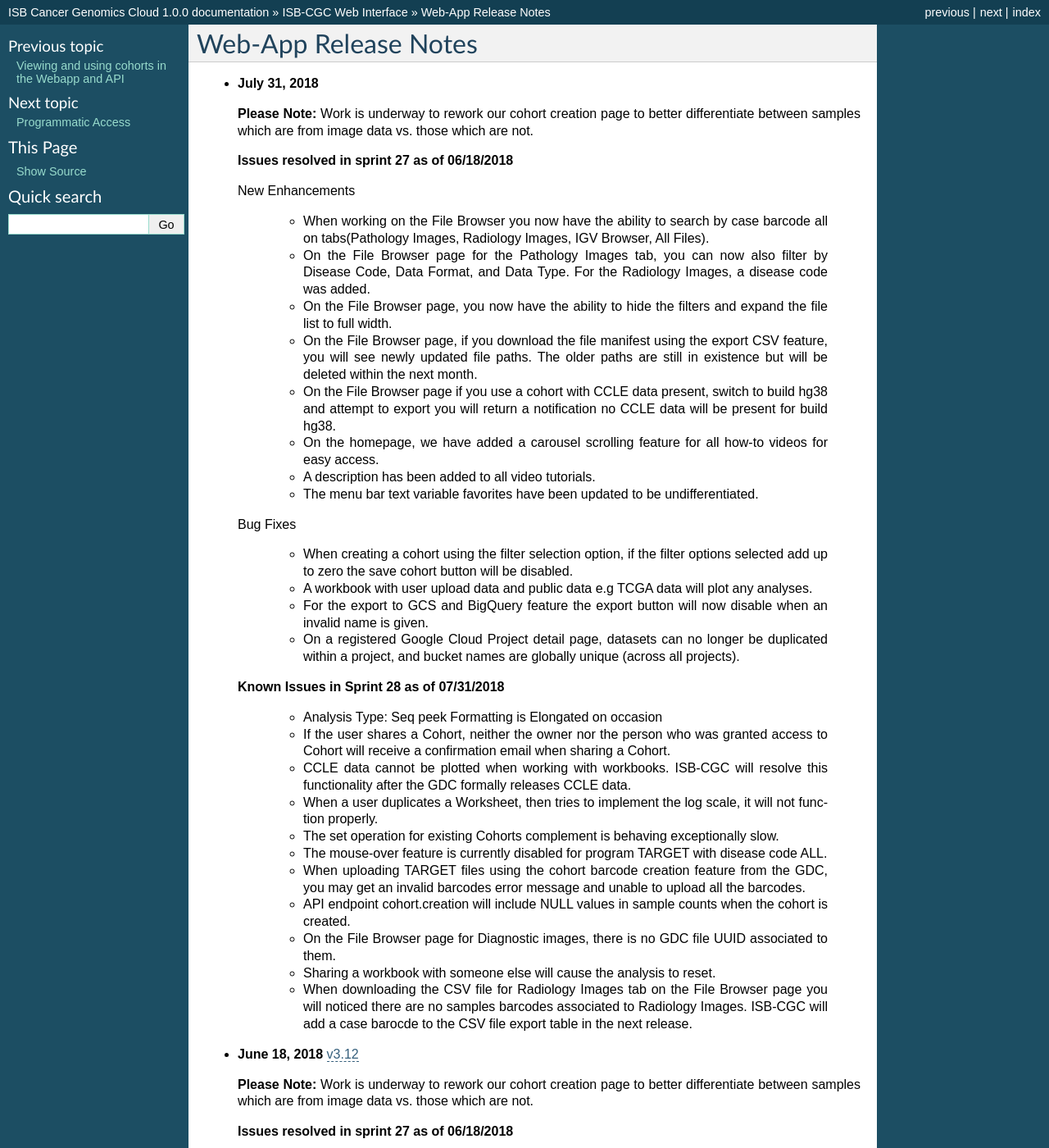
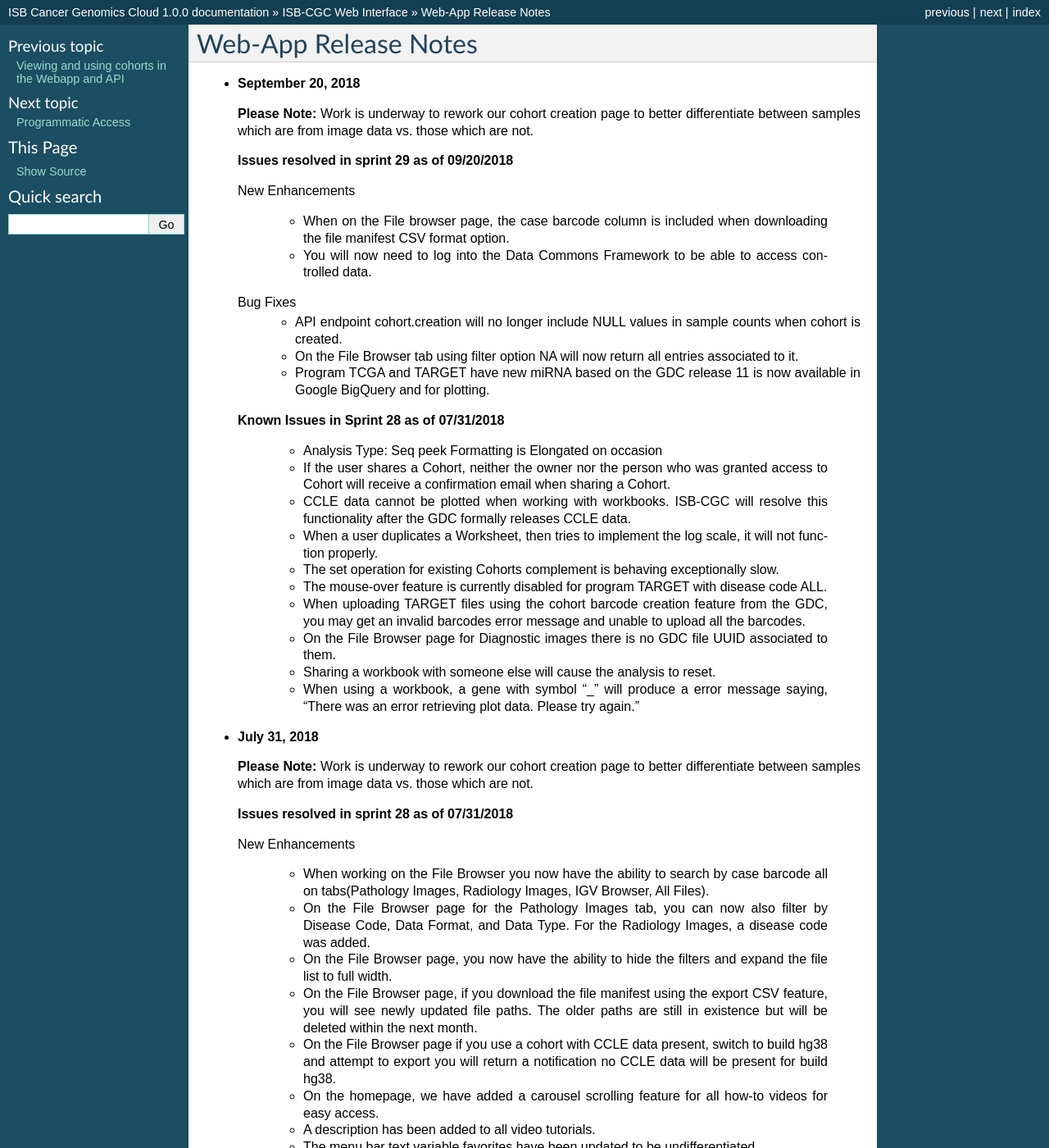
Before and after one commit to isb-cgc/readthedocs, a Sphinx documentation site: the page built from docs/source/sections/webapp/releases.rst, in a window 1280 px wide and 1400 px high. Shown: the whole window at 82% size. Built offline with Sphinx 7.4.7, drawn with Linux system fonts in a browser that asks for light colours; pages that are not in the unit, such as notebooks, are missing from menus.

Commit message:
release notes for sprint 29 added

```diff
--- a/docs/source/sections/webapp/releases.rst
+++ b/docs/source/sections/webapp/releases.rst
@@ -1,13 +1,43 @@
 *********************
 Web-App Release Notes
 *********************
+
+
+* **September 20, 2018**
+
+  **Please Note:** Work is underway to rework our cohort creation page to better differentiate between samples which are from image data vs. those which are not.
+
+  **Issues resolved in sprint 29 as of 09/20/2018**
+
+  New Enhancements
+
+   - When on the File browser page, the case barcode column is included when downloading the file manifest CSV format option.
+   - You will now need to log into the Data Commons Framework to be able to access controlled data.
+
+  Bug Fixes
+   - API endpoint cohort.creation will no longer include NULL values in sample counts when cohort is created.
+   - On the File Browser tab using filter option NA will now return all entries associated to it.
+   - Program TCGA and TARGET have new miRNA based on the GDC release 11 is now available in Google BigQuery and for plotting.
+
+  **Known Issues in Sprint 28 as of 07/31/2018**
+
+   - Analysis Type: Seq peek Formatting is Elongated on occasion
+   - If the user shares a Cohort, neither the owner nor the person who was granted access to Cohort will receive a confirmation email when sharing a Cohort.
+   - CCLE data cannot be plotted when working with workbooks.  ISB-CGC will resolve this functionality after the GDC formally releases CCLE data.
+   - When a user duplicates a Worksheet, then tries to implement the log scale, it will not function properly.
+   - The set operation for existing Cohorts complement is behaving exceptionally slow.
+   - The mouse-over feature is currently disabled for program TARGET with disease code ALL.
+   - When uploading TARGET files using the cohort barcode creation feature from the GDC, you may get an invalid barcodes error message and unable to upload all the barcodes.
+   - On the File Browser page for Diagnostic images there is no GDC file UUID associated to them.
+   - Sharing a workbook with someone else will cause the analysis to reset.
+   - When using a workbook, a gene with symbol “_” will produce a error message saying, “There was an error retrieving plot data.  Please try again.”
 
 
 * **July 31, 2018**
 
   **Please Note:** Work is underway to rework our cohort creation page to better differentiate between samples which are from image data vs. those which are not.
 
-  **Issues resolved in sprint 27 as of 06/18/2018**
+  **Issues resolved in sprint 28 as of 07/31/2018**
 
   New Enhancements
 
@@ -29,7 +59,6 @@
 
 
   **Known Issues in Sprint 28 as of 07/31/2018**
-
 
    - Analysis Type: Seq peek Formatting is Elongated on occasion
    - If the user shares a Cohort, neither the owner nor the person who was granted access to Cohort will receive a confirmation email when sharing a Cohort.
```
